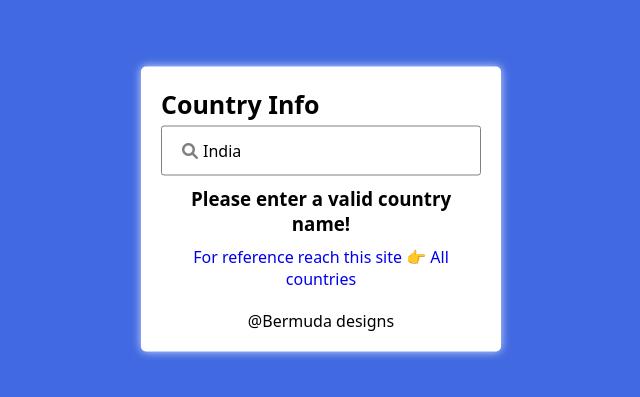
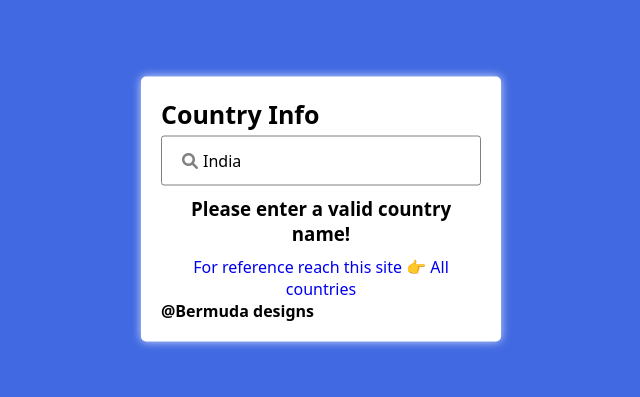
Before and after one commit to darshan1005/Country_Details, a plain HTML site: page index.html in a window 1280 px wide. Shown: the part 191-588 px from the top of the page, without its empty margins (319-959 px from the left). Drawn offline with Linux system fonts and the light colour scheme; no server answers.

Commit message:
Update style.css

```diff
--- a/style.css
+++ b/style.css
@@ -115,13 +115,6 @@ a:hover {
     text-decoration: underline;
 }
 
-.container .footer_tag{
-    font-weight: 400;
-    margin-top: 20px;
-    text-align: center;
-    color: black;
-}
-
 ::selection{
     background: rgba(0, 0, 0, 0.8);
     color: rgb(255, 255, 255);
```
